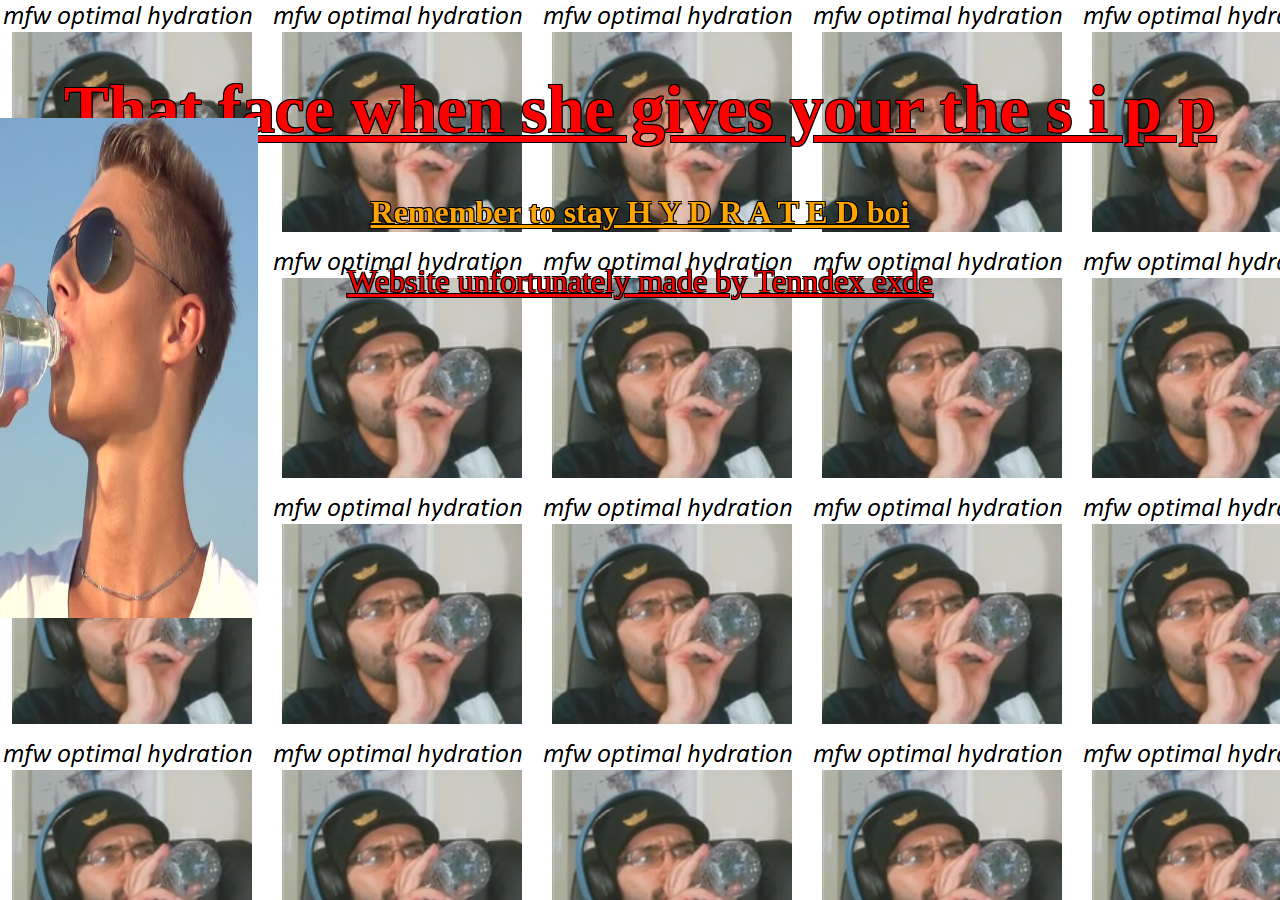
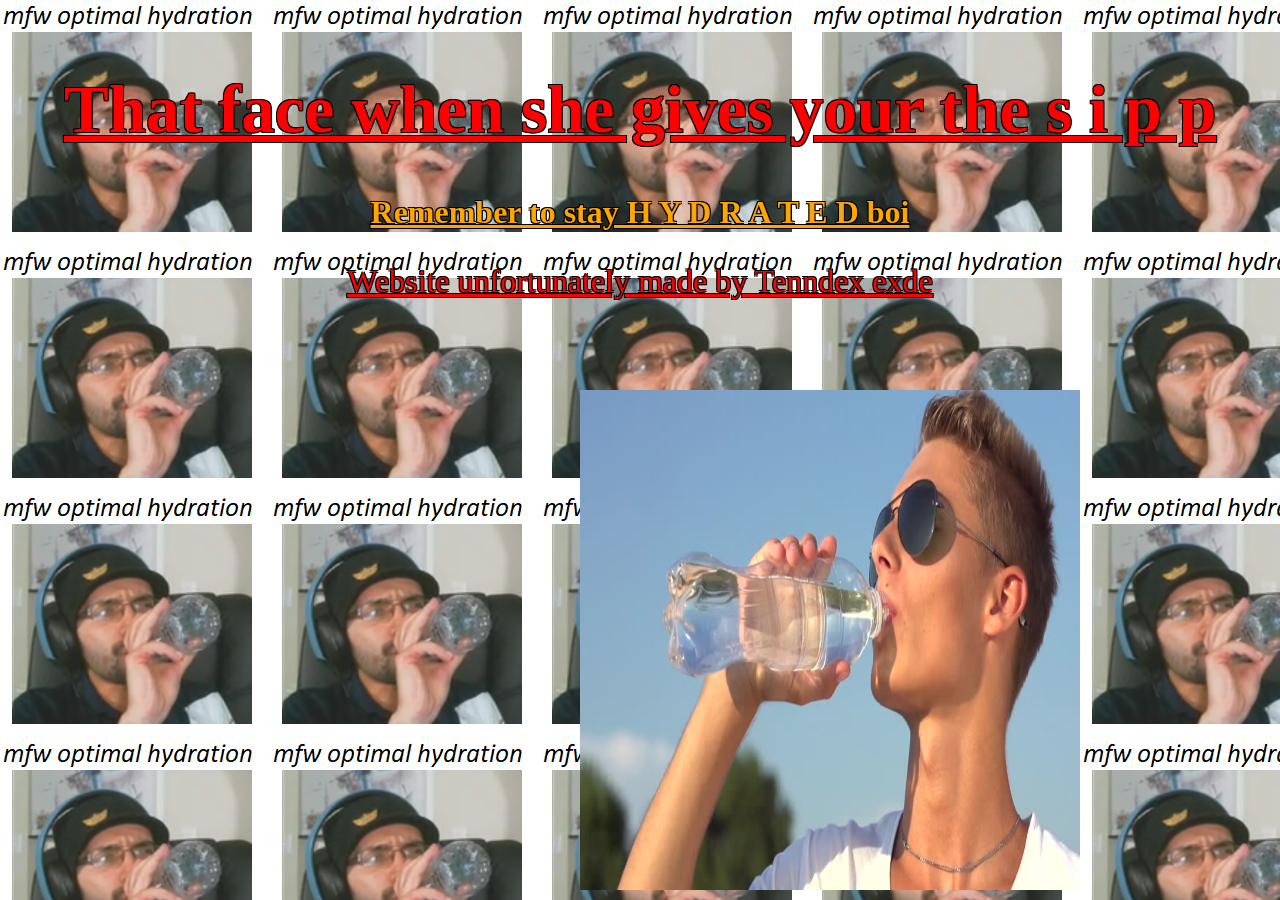
Before and after one commit to therealtenndex/therealtenndex.github.io, a PHP site: page / in a window 1280 px wide. Run offline with PHP 8.4, Linux system fonts and the light colour scheme.

Commit message:
Update style.css

```diff
--- a/style.css
+++ b/style.css
@@ -39,12 +39,12 @@ audio {
    display:none;
 }
 .image {
-    position: block;
+    position: absolute;
     top: 50%;
     left: 50%;
     width: 500px;
     height: 500px;
-    margin:-250px 0 0 -250px;
+    margin:-60px 0 0 -60px;
     -webkit-animation:spin 1.1s linear infinite;
     -moz-animation:spin 1.1s linear infinite;
     animation:spin 1.1s linear infinite;
```
